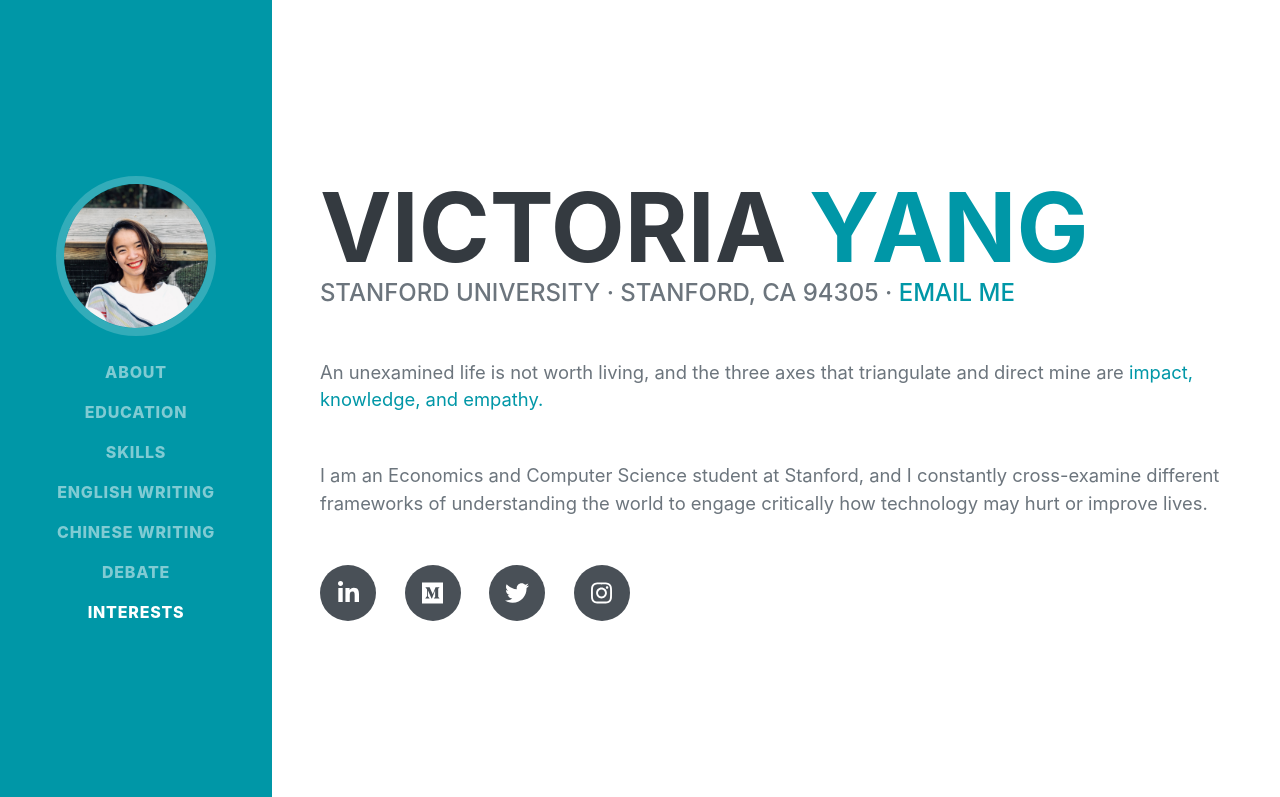
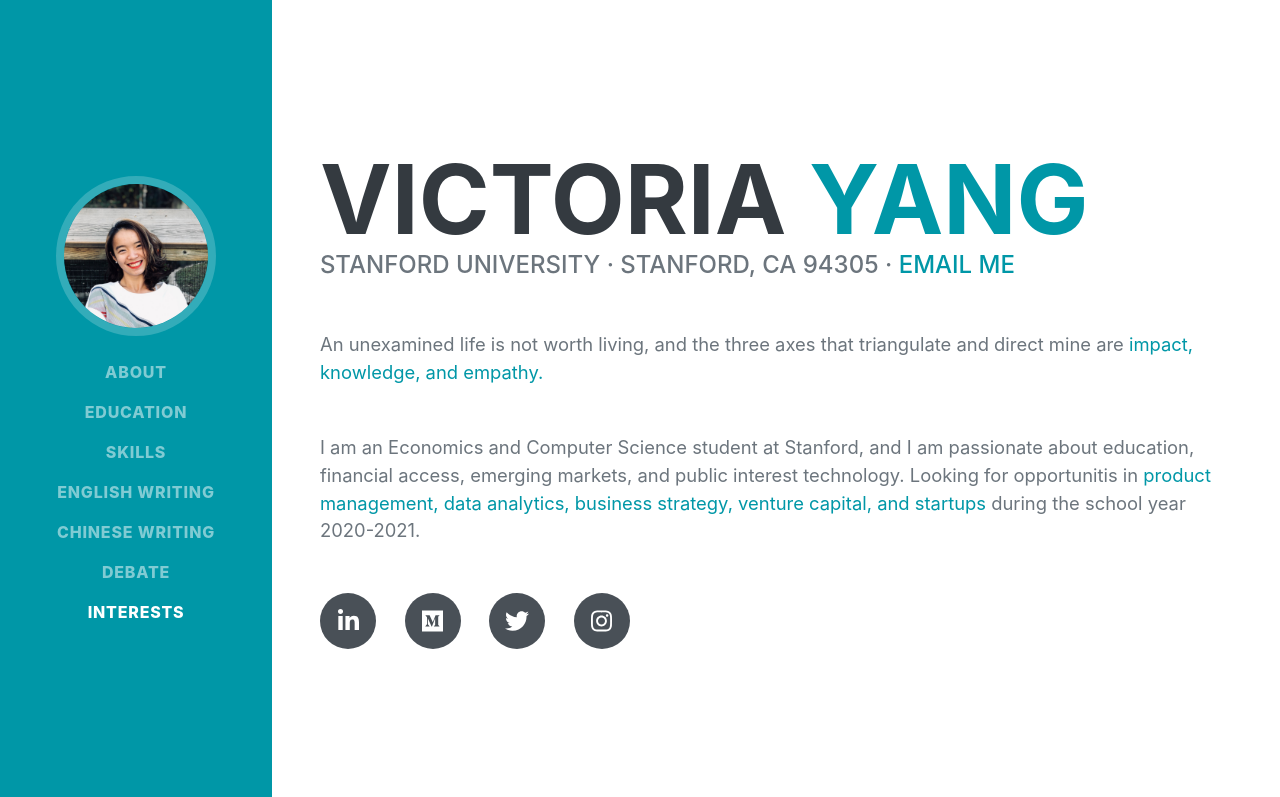
Before and after one commit to victoria-yaqing-yang/victoria-yaqing-yang.github.io, a plain HTML site: page index.html in a window 1280 px wide. Shown: the top 797 px of the page. Drawn offline with nearby package versions, Linux system fonts and the light colour scheme; a web font is replaced by a local one.

Commit message:
Update index.html

```diff
--- a/index.html
+++ b/index.html
@@ -5,7 +5,7 @@
         <meta name="viewport" content="width=device-width, initial-scale=1, shrink-to-fit=no" />
         <meta name="description" content="" />
         <meta name="author" content="" />
-        <title> Victoria Yang Resume</title>
+        <title> Victoria Yang </title>
         <link rel="icon" type="image/x-icon" href="assets/img/favicon.ico" />
         <!-- Font Awesome icons (free version)-->
         <script src="https://use.fontawesome.com/releases/v5.13.0/js/all.js" crossorigin="anonymous"></script>
@@ -48,7 +48,7 @@
                         <a href="mailto:yyang@cs.stanford.edu">Email Me</a>
                     </div>
                     <p class="lead mb-5">An unexamined life is not worth living, and the three axes that triangulate and direct mine are <span class="text-primary"> impact, knowledge, and empathy.</span>  </p>
-                    <p class="lead mb-5">I am an Economics and Computer Science student at Stanford, and I constantly cross-examine different frameworks of understanding the world to engage critically how technology may hurt or improve lives.</p>
+                    <p class="lead mb-5">I am an Economics and Computer Science student at Stanford, and I am passionate about education, financial access, emerging markets, and public interest technology. Looking for opportunitis in <span class="text-primary">product management, data analytics, business strategy, venture capital, and startups</span> during the school year 2020-2021.</p>
                     <div class="social-icons">
                         <a class="social-icon" href="https://www.linkedin.com/in/yaqingvicyang/"><i class="fab fa-linkedin-in"></i></a>
                         <!--<a class="social-icon" href="#"><i class="fab fa-github"></i></a>-->
```
